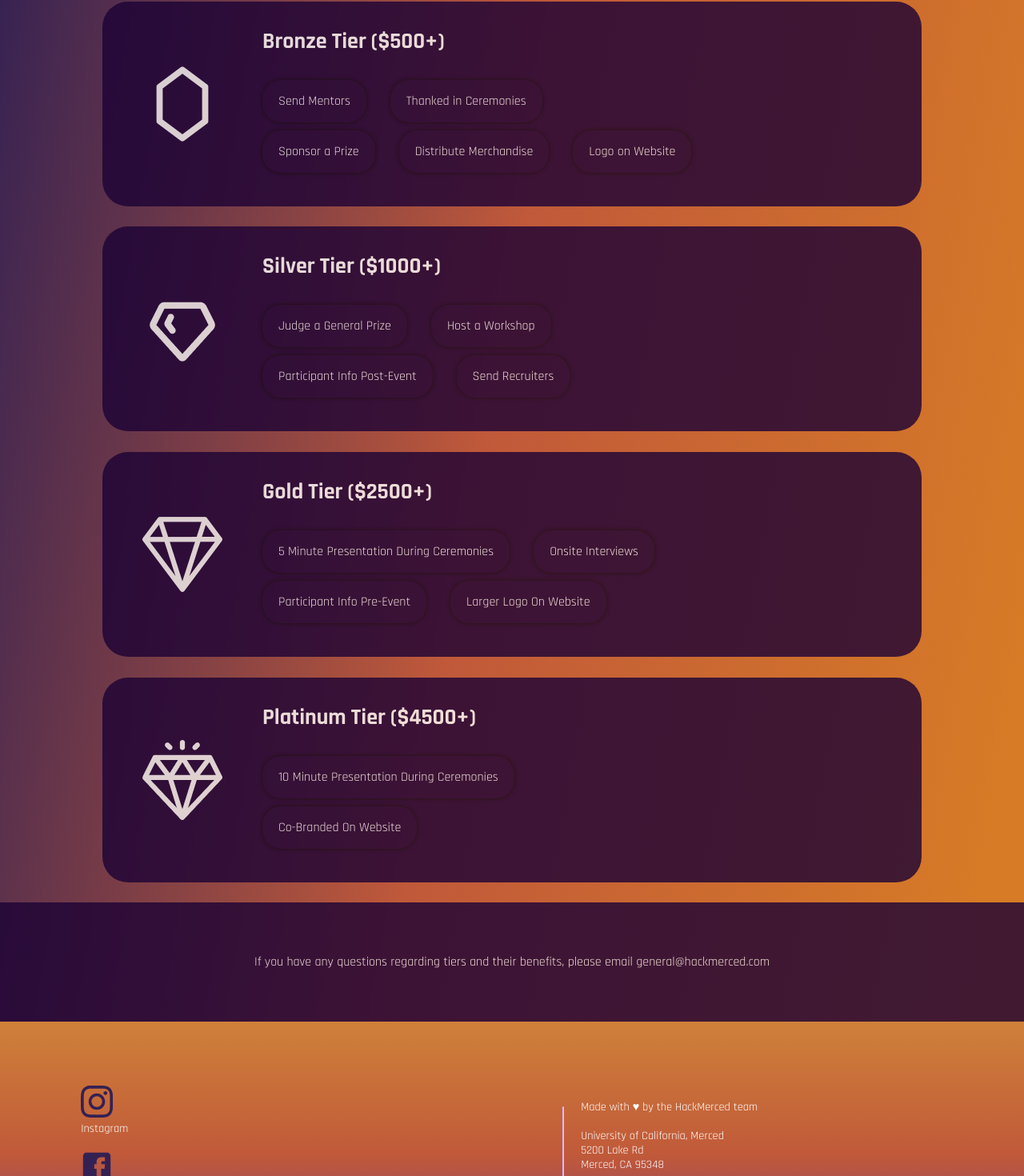
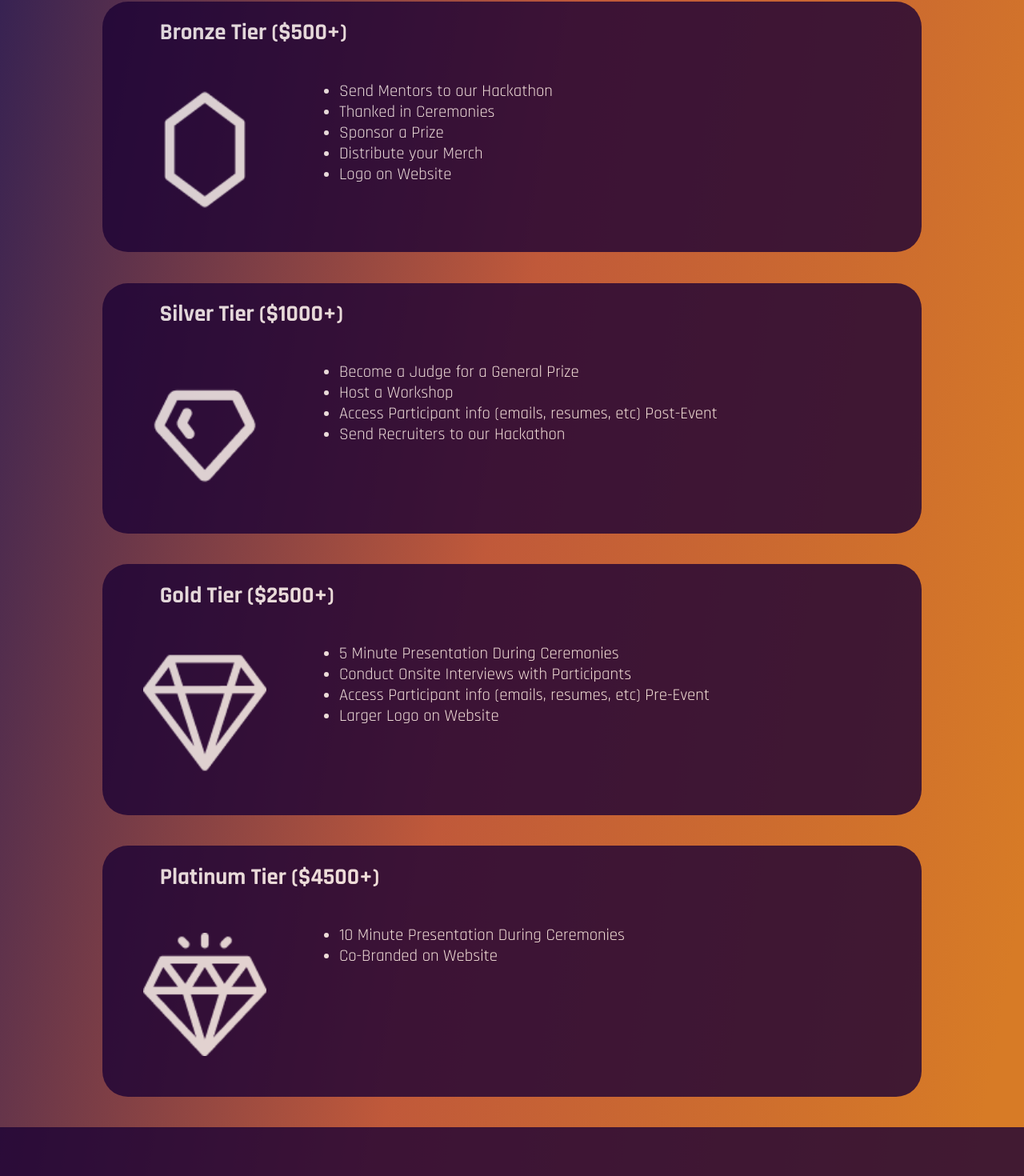
Before and after one commit to HackMerced/HackMerced-X, a React (Create React App) app: page /sponsorus in a window 1280 px wide. Shown: the part 1917-3387 px from the top of the page at 80% size. Built offline with nearby package versions, Linux system fonts and the light colour scheme.

Commit message:
added new text and changed location of h3 element

```diff
--- a/src/Components/Sponsorship-Deck/SponsorshipDeck.css
+++ b/src/Components/Sponsorship-Deck/SponsorshipDeck.css
@@ -224,37 +224,54 @@
     color: white;
 }
 
+.tier-container {
+    display: flex;
+    align-items: stretch;
+}
+
+.tier-h3 {
+    padding-left: 7%;
+    font-weight: bold;
+    font-size: 180%;
+    margin: 2% 0 0 0;
+}
+
 .sponsor-tiers {
     width: 80%;
-    height: 256px;
+    /* height: 230px; */
     color: #FFFF;
     font-family: var(--font-family);
-    display: flex;
-    align-items: center;
+    /* display: flex; */
+    /* align-items: center; */
     background-color: #1C0235;
     opacity: 80%;
     border-radius: 2rem;
-    margin-bottom: 2%;
+    margin-bottom: 3%;
 }
 
 .sponsor-tiers img {
-    margin: 0 50px 0 50px;
+    width: 15%;
+    padding: 5%;
+    height: auto;
 }
 
 .tier-description {
-    width: 100%;
+    width: 75%;
+    font-size: 130%;
+    padding-top: 2%;
 }
 
-.tier-description h3 {
+/* .tier-description h3 {
     font-size: 28px;
     margin: 0;
     padding: 0;
-}
+} */
 
 .tier-items {
-    display: flex;
+    /* display: flex;
     flex-direction: column;
-    margin: 30px 0 0 0;
+    margin: 30px 0 0 0; */
+    width: 100%;
 }
 
 .tier-items-row {
@@ -287,6 +304,7 @@
     text-align: center;
     padding: 5% 0;
     opacity: 80%;
+    font-size: 130%;
 }
 
 
--- a/src/Components/Sponsorship-Deck/ThirdPage.js
+++ b/src/Components/Sponsorship-Deck/ThirdPage.js
@@ -9,11 +9,29 @@ const ThirdPage = () => {
         <section className='contain-third-page'>
             <h1>Sponsorship Options</h1>
             <div className='sponsor-tiers'>
+                <h3 className='tier-h3'>Bronze Tier ($500+)</h3>
+                <div className='tier-container'>
                     <img src={bronze} alt='bronze-tier-icon' />
                     <div className='tier-description'>
-                    <h3>Bronze Tier ($500+)</h3>
                         <div className='tier-items'>
-                        <div className='tier-items-row'>
+                            <ul>
+                                <li>
+                                    Send Mentors to our Hackathon
+                                </li>
+                                <li>
+                                    Thanked in Ceremonies
+                                </li>
+                                <li>
+                                    Sponsor a Prize
+                                </li>
+                                <li>
+                                    Distribute your Merch
+                                </li>
+                                <li>
+                                    Logo on Website
+                                </li>
+                            </ul>
+                            {/* <div className='tier-items-row'>
                             <div className='text-background'><p>Send Mentors</p></div>
                             <div className='text-background'><p>Thanked in Ceremonies</p></div>
                         </div>
@@ -21,57 +39,101 @@ const ThirdPage = () => {
                             <div className='text-background'><p>Sponsor a Prize</p></div>
                             <div className='text-background'><p>Distribute Merchandise</p></div>
                             <div className='text-background'><p>Logo on Website</p></div>
+                        </div> */}
                         </div>
                     </div>
                 </div>
             </div>
             <div className='sponsor-tiers'>
+                <h3 className='tier-h3'>Silver Tier ($1000+)</h3>
+                <div className='tier-container'>
                     <img src={silver} alt='silver-tier-icon' />
                     <div className='tier-description'>
-                    <h3>Silver Tier ($1000+)</h3>
                         <div className='tier-items'>
-                        <div className='tier-items-row'>
+                            <ul>
+                                <li>
+                                    Become a Judge for a General Prize
+                                </li>
+                                <li>
+                                    Host a Workshop
+                                </li>
+                                <li>
+                                    Access Participant info (emails, resumes, etc) Post-Event
+                                </li>
+                                <li>
+                                    Send Recruiters to our Hackathon
+                                </li>
+                            </ul>
+                            {/* <div className='tier-items-row'>
                             <div className='text-background'><p>Judge a General Prize</p></div>
                             <div className='text-background'><p>Host a Workshop</p></div>
                         </div>
                         <div className='tier-items-row'>
                             <div className='text-background'><p>Participant Info Post-Event</p></div>
                             <div className='text-background'><p>Send Recruiters</p></div>
+                        </div> */}
                         </div>
                     </div>
                 </div>
             </div>
             <div className='sponsor-tiers'>
+                <h3 className='tier-h3'>Gold Tier ($2500+)</h3>
+                <div className='tier-container'>
                     <img src={gold} alt='gold-tier-icon' />
                     <div className='tier-description'>
-                    <h3>Gold Tier ($2500+)</h3>
                         <div className='tier-items'>
-                        <div className='tier-items-row'>
+                            <ul>
+                                <li>
+                                    5 Minute Presentation During Ceremonies
+                                </li>
+                                <li>
+                                    Conduct Onsite Interviews with Participants
+                                </li>
+                                <li>
+                                    Access Participant info (emails, resumes, etc) Pre-Event
+                                </li>
+                                <li>
+                                    Larger Logo on Website
+                                </li>
+                            </ul>
+                            {/* <div className='tier-items-row'>
                                 <div className='text-background'><p>5 Minute Presentation During Ceremonies</p></div>
                                 <div className='text-background'><p>Onsite Interviews</p></div>
                             </div>
                             <div className='tier-items-row'>
                                 <div className='text-background'><p>Participant Info Pre-Event</p></div>
                                 <div className='text-background'><p>Larger Logo On Website</p></div>
+                            </div> */}
+                        </div>
+                    </div>
+                </div>
+
+            </div>
+            <div className='sponsor-tiers'>
+                <h3 className='tier-h3'>Platinum Tier ($4500+)</h3>
+                <div className='tier-container'>
+                    <img src={platinum} alt='platinum-tier-icon' />
+                    <div className='tier-description'>
+                        <div className='tier-items'>
+                            <ul>
+                                <li>
+                                    10 Minute Presentation During Ceremonies
+                                </li>
+                                <li>
+                                    Co-Branded on Website
+                                </li>
+                            </ul>
+                            {/* <div className='tier-items-row'>
+                            <div className='text-background'><p>10 Minute Presentation During Ceremonies</p></div>
+                        </div>
+                        <div className='tier-items-row'>
+                            <div className='text-background'><p>Co-Branded On Website</p></div>
+                        </div> */}
                         </div>
                     </div>
                 </div>
             </div>
-            <div className='sponsor-tiers'>
-                <img src={platinum} alt='platinum-tier-icon' />
-                <div className='tier-description'>
-                    <h3>Platinum Tier ($4500+)</h3>
-                    <div className='tier-items'>
-                        <div className='tier-items-row'>
-                            <div className='text-background'><p>10 Minute Presentation During Ceremonies</p></div>
-                        </div>
-                        <div className='tier-items-row'>
-                            <div className='text-background'><p>Co-Branded On Website</p></div>
-                        </div>
-                    </div>
-                </div>
-            </div>
-            <span className='third-page-footer'>If you have any questions regarding tiers and their benefits, please email general@hackmerced.com</span>
+            <span className='third-page-footer'>If you have any questions regarding tiers and their benefits, please email <a href='mailto:sponsors@hackmerced.com'>sponsors@hackmerced.com</a></span>
         </section>
     )
 };
```
Lines whose indentation alone changed are shown as unchanged.
